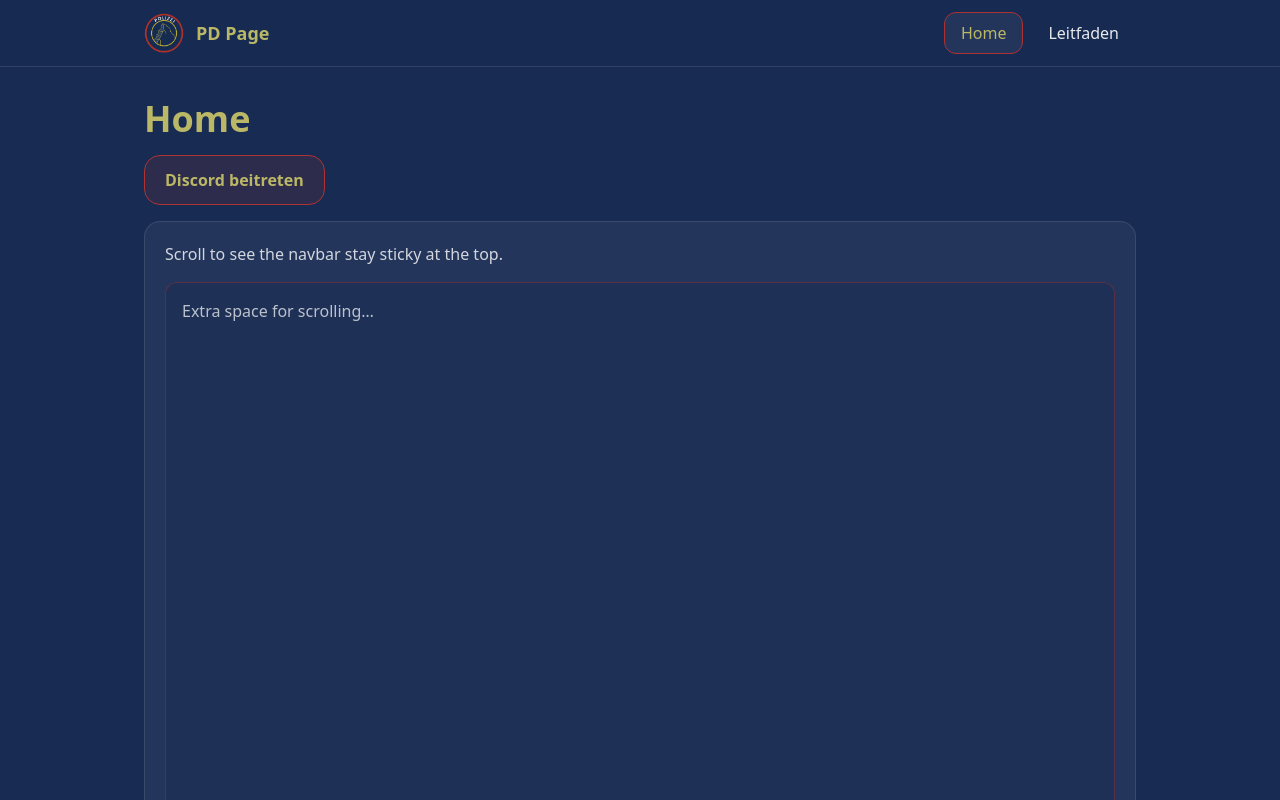
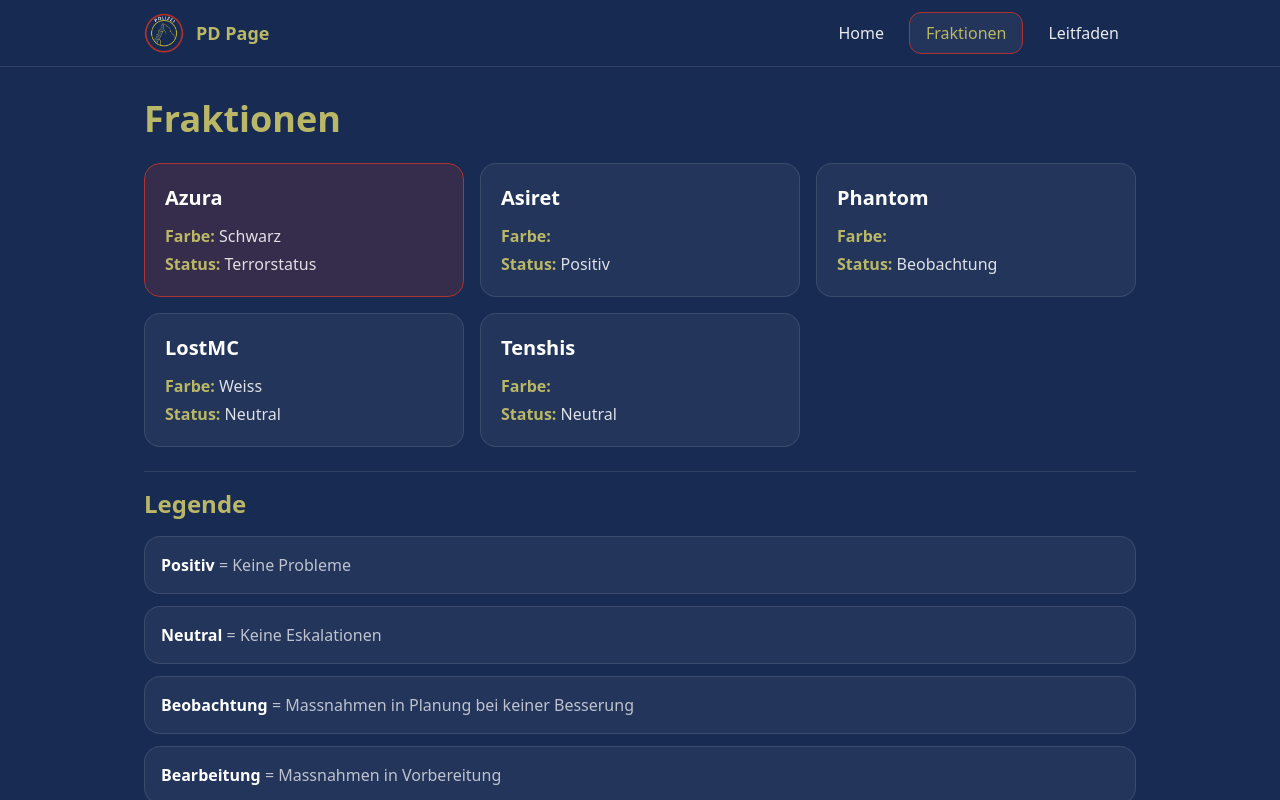
Before and after one commit to Nivre0/pd, a React (Vite) app in the folder pd-page/: page /fraktionen in a window 1280 px wide. Before the commit this address led to /. Shown: the top 800 px of the page. Built offline with nearby package versions, Linux system fonts and the light colour scheme.

Commit message:
added Fraktionen Page, to be updated

```diff
--- a/pd-page/src/App.jsx
+++ b/pd-page/src/App.jsx
@@ -1,13 +1,15 @@
 import { BrowserRouter, Routes, Route, Navigate } from "react-router-dom";
 import NavBar from "./components/NavBar";
 import Home from "./pages/Home";
-import Learning from "./pages/Leitfaden";
+import Leitfaden from "./pages/Leitfaden";
 import FunkCodes from "./pages/FunkCodes";
 import FunkCodesLearn from "./pages/FunkCodesLearn";
 import Kleiderordnung from "./pages/Kleiderordnung";
 import Dienstgrade from "./pages/Dienstgrade";
 import PolizeiReglement from "./pages/PolizeiReglement";
 import ScrollToTop from "./components/ScrollToTop";
+import Ausruestung from "./pages/Ausruestung";
+import Fraktionen from "./pages/Fraktionen";
 
 export default function App() {
   return (
@@ -18,12 +20,14 @@ export default function App() {
         <main className="mx-auto max-w-5xl px-4 py-8">
           <Routes>
             <Route path="/" element={<Home />} />
-            <Route path="/learning" element={<Learning />} />
-            <Route path="/learning/funk-codes" element={<FunkCodes />} />
-            <Route path="/learning/funk-codes/lernen" element={<FunkCodesLearn />} />
-            <Route path="/kleiderordnung" element={<Kleiderordnung />} />
-            <Route path="/dienstgrade" element={<Dienstgrade />} />
-            <Route path="/reglement" element={<PolizeiReglement />} />
+            <Route path="/leitfaden" element={<Leitfaden />} />
+            <Route path="/leitfaden/funk-codes" element={<FunkCodes />} />
+            <Route path="/leitfaden/funk-codes/lernen" element={<FunkCodesLearn />} />
+            <Route path="/leitfaden/kleiderordnung" element={<Kleiderordnung />} />
+            <Route path="/leitfaden/dienstgrade" element={<Dienstgrade />} />
+            <Route path="/leitfaden/reglement" element={<PolizeiReglement />} />
+            <Route path="/leitfaden/ausrüstung" element={<Ausruestung />} />
+            <Route path="/fraktionen" element={<Fraktionen />} />
             <Route path="*" element={<Navigate to="/" replace />} />
           </Routes>
         </main>
--- a/pd-page/src/components/NavBar.jsx
+++ b/pd-page/src/components/NavBar.jsx
@@ -36,10 +36,20 @@ export default function NavBar() {
             Home
           </NavLink>
 
+          <NavLink
+            to="/fraktionen"
+            end
+            className={({ isActive }) =>
+              `${linkBase} ${isActive ? active : inactive}`
+            }
+          >
+            Fraktionen
+          </NavLink>
+
           {/* Leitfaden Dropdown */}
           <div className="relative group">
             <NavLink
-              to="/learning"
+              to="/leitfaden"
               className={({ isActive }) =>
                 `${linkBase} ${isActive ? active : inactive}`
               }
@@ -51,7 +61,7 @@ export default function NavBar() {
             <div className="absolute right-0 mt-2 hidden min-w-[180px] rounded-2xl border border-white/10 bg-primary shadow-lg group-hover:block">
               <div className="p-2">
                 <Link
-                  to="/reglement"
+                  to="/leitfaden/reglement"
                   className="block rounded-xl px-3 py-2 text-white/90 hover:bg-white/5 hover:text-white transition"
                 >
                   Polizei Reglement
@@ -60,7 +70,7 @@ export default function NavBar() {
 
               <div className="p-2">
                 <Link
-                  to="/kleiderordnung"
+                  to="/leitfaden/kleiderordnung"
                   className="block rounded-xl px-3 py-2 text-white/90 hover:bg-white/5 hover:text-white transition"
                 >
                   Kleiderordnung
@@ -69,7 +79,7 @@ export default function NavBar() {
 
               <div className="p-2">
                 <Link
-                  to="/dienstgrade"
+                  to="/leitfaden/dienstgrade"
                   className="block rounded-xl px-3 py-2 text-white/90 hover:bg-white/5 hover:text-white transition"
                 >
                   Dienstgrade
@@ -78,10 +88,19 @@ export default function NavBar() {
 
               <div className="p-2">
                 <Link
-                  to="/learning/funk-codes"
+                  to="/leitfaden/funk-codes"
                   className="block rounded-xl px-3 py-2 text-white/90 hover:bg-white/5 hover:text-white transition"
                 >
                   Funk Codes
+                </Link>
+              </div>
+
+              <div className="p-2">
+                <Link
+                  to="/leitfaden/ausrüstung"
+                  className="block rounded-xl px-3 py-2 text-white/90 hover:bg-white/5 hover:text-white transition"
+                >
+                  Ausrüstung
                 </Link>
               </div>
             </div>
--- /dev/null
+++ b/pd-page/src/data/ausruestung.json
@@ -0,0 +1,40 @@
+{
+  "einleitung": "Bevor Sie Ihren Dienst antreten, überprüfen Sie bitte, ob Ihre Dienstausrüstung vollständig ist.",
+  "abschnitte": [
+    {
+      "titel": "Ausrüstung",
+      "punkte": [
+        "4x Westen (min.)",
+        "3x Handschellen (min.)",
+        "1x Handschellenschlüssel",
+        "2x Schwere Fussfessel (min.)",
+        "1x Seitenschneider",
+        "1x Feldstecher",
+        "1x UV-Lampe",
+        "1x GSR-Kit",
+        "1x Handy",
+        "5-10x Bandagen",
+        "Genug Essen/Trinken"
+      ]
+    },
+    {
+      "titel": "Dienstwaffen",
+      "punkte": [
+        "Tazer",
+        "Schlagstock",
+        "Taschenlampe",
+        "Kampfpistole",
+        "Kampf-PDW (ab Wachmeister)",
+        "Schwere Pistole (ab Wachtmeister)",
+        "Gummischrot-Pumpgun (ab Adjutant)"
+      ]
+    },
+    {
+      "titel": "Im Streifenfahrzeug",
+      "hinweis": "Ausgenommen sind Aspiranten.",
+      "punkte": [
+        "min. 6x Nagelband"
+      ]
+    }
+  ]
+}
--- /dev/null
+++ b/pd-page/src/data/fraktionen.json
@@ -0,0 +1,27 @@
+[
+    {
+        "name": "Azura",
+        "farbe": "Schwarz",
+        "status": "Terrorstatus"
+    },
+    {
+        "name": "Asiret",
+        "farbe": "",
+        "status": "Positiv"
+    },
+    {
+        "name": "Phantom",
+        "farbe": "",
+        "status": "Beobachtung"
+    },
+    {
+        "name": "LostMC",
+        "farbe": "Weiss",
+        "status": "Neutral"
+    },
+    {
+        "name": "Tenshis",
+        "farbe": "",
+        "status": "Neutral"
+    }
+]
--- /dev/null
+++ b/pd-page/src/pages/Ausruestung.jsx
@@ -0,0 +1,42 @@
+import ausruestung from "../data/ausruestung.json";
+
+export default function Ausruestung() {
+  return (
+    <div className="space-y-6">
+      <h1 className="text-4xl font-bold text-accentText">
+        Dienstausrüstung
+      </h1>
+
+      <p className="text-white/85 max-w-3xl">
+        {ausruestung.einleitung}
+      </p>
+
+      <div className="space-y-6">
+        {ausruestung.abschnitte.map((abschnitt, idx) => (
+          <section
+            key={idx}
+            className="rounded-2xl border border-white/10 bg-white/5 p-6"
+          >
+            <h2 className="text-2xl font-bold text-white">
+              {abschnitt.titel}
+            </h2>
+
+            {abschnitt.hinweis && (
+              <div className="mt-2 text-sm text-accentText">
+                Hinweis: {abschnitt.hinweis}
+              </div>
+            )}
+
+            <ul className="mt-4 list-disc space-y-2 pl-6 text-white/85">
+              {abschnitt.punkte.map((punkt, i) => (
+                <li key={i} className="leading-relaxed">
+                  {punkt}
+                </li>
+              ))}
+            </ul>
+          </section>
+        ))}
+      </div>
+    </div>
+  );
+}
--- /dev/null
+++ b/pd-page/src/pages/Fraktionen.jsx
@@ -0,0 +1,81 @@
+import fraktionen from "../data/fraktionen.json";
+
+export default function Fraktionen() {
+  return (
+    <div className="space-y-6">
+      <h1 className="text-4xl font-bold text-accentText">Fraktionen</h1>
+
+      {/* Liste */}
+      <div className="grid grid-cols-1 gap-4 sm:grid-cols-2 lg:grid-cols-3">
+        {fraktionen.map((f, idx) => {
+          const isTerror = f.status === "Terrorstatus";
+
+          return (
+            <div
+              key={`${f.name}-${idx}`}
+              className={[
+                "rounded-2xl border p-5 space-y-3 transition",
+                isTerror
+                  ? "border-accent bg-accent/20"
+                  : "border-white/10 bg-white/5",
+              ].join(" ")}
+            >
+              <div className="text-xl font-bold text-white">{f.name}</div>
+
+              <div className="space-y-1 text-white/85">
+                <div>
+                  <span className="font-semibold text-accentText">Farbe:</span>{" "}
+                  {f.farbe}
+                </div>
+
+                <div>
+                  <span className="font-semibold text-accentText">Status:</span>{" "}
+                  {f.status}
+                </div>
+              </div>
+            </div>
+          );
+        })}
+      </div>
+
+      {/* Legende */}
+      <div className="pt-4 border-t border-white/10">
+        <h2 className="text-2xl font-bold text-accentText">Legende</h2>
+
+        <div className="mt-4 space-y-3">
+          <div className="rounded-2xl border border-white/10 bg-white/5 p-4">
+            <span className="font-semibold text-white">Positiv</span>{" "}
+            <span className="text-white/70">= Keine Probleme</span>
+          </div>
+
+          <div className="rounded-2xl border border-white/10 bg-white/5 p-4">
+            <span className="font-semibold text-white">Neutral</span>{" "}
+            <span className="text-white/70">= Keine Eskalationen</span>
+          </div>
+
+          <div className="rounded-2xl border border-white/10 bg-white/5 p-4">
+            <span className="font-semibold text-white">Beobachtung</span>{" "}
+            <span className="text-white/70">
+              = Massnahmen in Planung bei keiner Besserung
+            </span>
+          </div>
+
+          <div className="rounded-2xl border border-white/10 bg-white/5 p-4">
+            <span className="font-semibold text-white">Bearbeitung</span>{" "}
+            <span className="text-white/70">
+              = Massnahmen in Vorbereitung
+            </span>
+          </div>
+
+          <div className="rounded-2xl border border-accent bg-accent/20 p-4">
+            <span className="font-semibold text-accentText">Terrorstatus</span>{" "}
+            <span className="text-white/80">
+              = PD darf Call auf Frak eröffnen, PDW für alle und gezieltes Jagen
+              der Personen mit Gewalt
+            </span>
+          </div>
+        </div>
+      </div>
+    </div>
+  );
+}
--- a/pd-page/src/pages/FunkCodes.jsx
+++ b/pd-page/src/pages/FunkCodes.jsx
@@ -35,7 +35,7 @@ export default function FunkCodes() {
       {/* Button LINKS */}
       <div className="flex justify-start">
         <Link
-          to="/learning/funk-codes/lernen"
+          to="/leitfaden/funk-codes/lernen"
           className="inline-flex items-center justify-center rounded-2xl border border-accent bg-accent/15 px-5 py-3 font-semibold text-accentText hover:bg-accent/25 transition"
         >
           Funk Codes lernen
--- a/pd-page/src/pages/FunkCodesLearn.jsx
+++ b/pd-page/src/pages/FunkCodesLearn.jsx
@@ -239,7 +239,7 @@ export default function FunkCodesLearn() {
       {/* Bottom Back Button */}
       <div className="flex justify-start pt-2">
         <Link
-          to="/learning/funk-codes"
+          to="/leitfaden/funk-codes"
           className="rounded-2xl border border-white/15 bg-white/5 px-5 py-3 text-white/90 hover:bg-white/10 transition"
         >
           ← Zurück zu Funk Codes
--- a/pd-page/src/pages/Leitfaden.jsx
+++ b/pd-page/src/pages/Leitfaden.jsx
@@ -3,7 +3,7 @@ import rechte from "../data/leitfaden_rechte.json";
 import jobMenue from "../data/leitfaden_jobMenue.json";
 import oTablet from "../data/leitfaden_oTablet.json";
 
-export default function Learning() {
+export default function Leitfaden() {
   const chapters = [allgemeineRegeln, rechte, jobMenue, oTablet];
 
   const scrollTo = (id) => {
```
